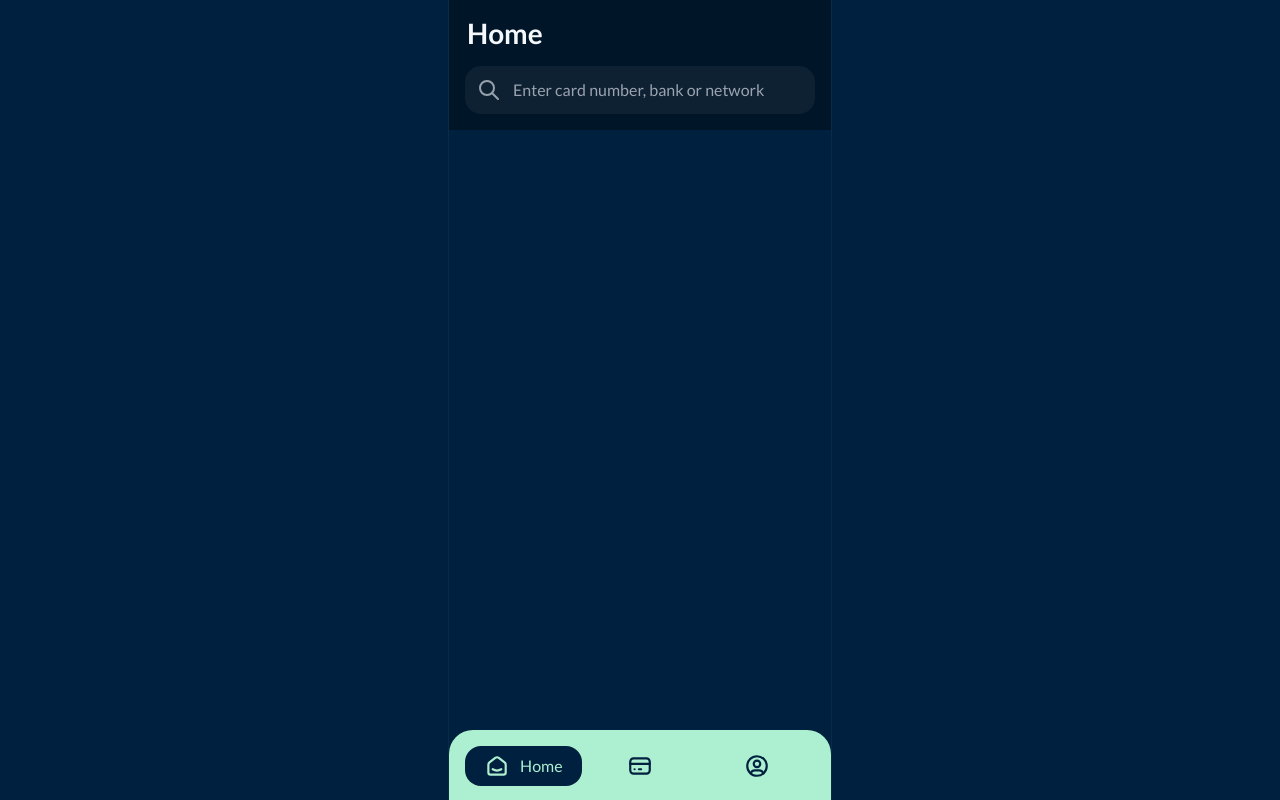
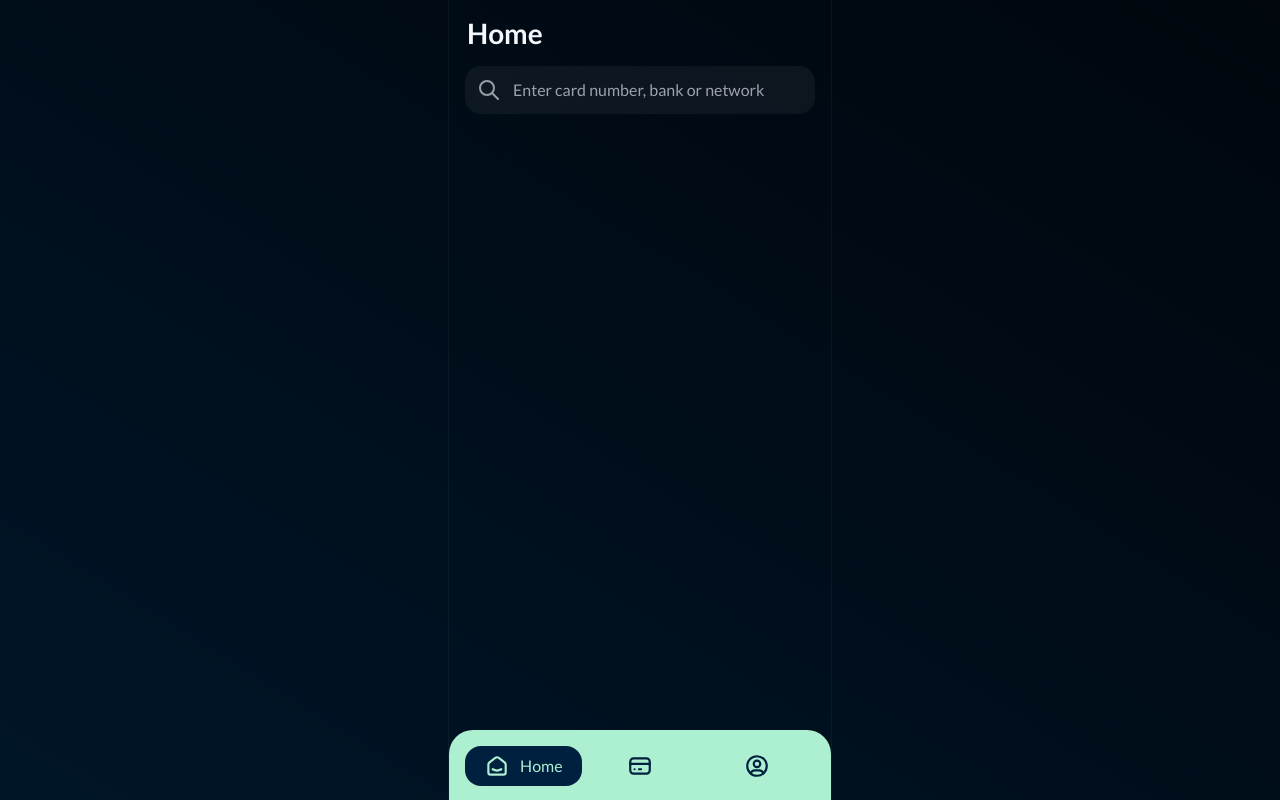
Before and after one commit to hrvsdev/cardnest, a React (Vite) app: page / in a window 1280 px wide. Built offline with nearby package versions, Linux system fonts and the light colour scheme.

Commit message:
Make bg darker

```diff
--- a/src/components/Header/index.tsx
+++ b/src/components/Header/index.tsx
@@ -17,7 +17,7 @@ export function Header() {
 	};
 
 	return (
-		<div className="p-4 bg-th-darker-blue">
+		<div className="p-4">
 			<h1 className="font-semibold text-heading mb-4 pl-0.5">Home</h1>
 			<div className="flex items-center w-full relative">
 				<IconSearch size={24} className="absolute text-th-white left-3 opacity-60" />
@@ -30,6 +30,7 @@ export function Header() {
 				</Show>
 				<input
 					id="search"
+					autoComplete="off"
 					ref={inputRef}
 					value={value}
 					onChange={(e) => setValue(e.target.value)}
--- a/src/index.css
+++ b/src/index.css
@@ -17,7 +17,7 @@
 	}
 
 	body {
-		@apply w-screen h-rs-screen bg-th-dark-blue text-th-white;
+		@apply w-screen h-rs-screen bg-gradient-to-tr from-th-darker-blue to-th-black text-th-white;
 	}
 
 	#root {
```
